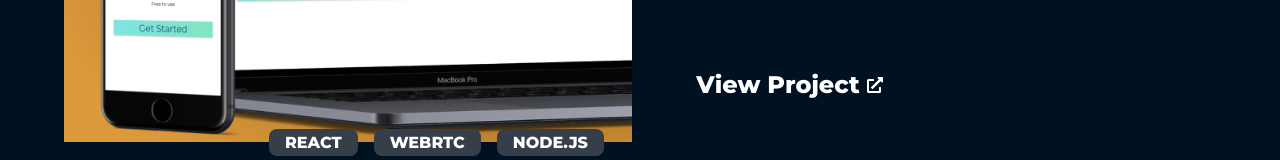
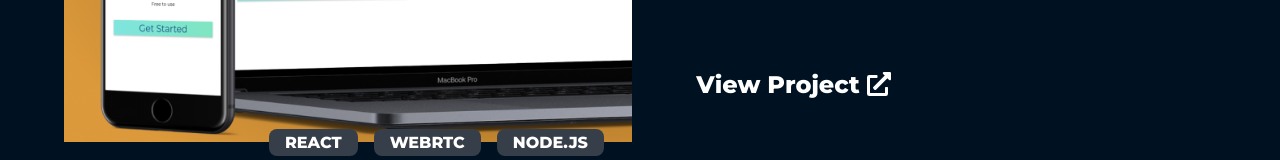
Before and after one commit to brian-cross/portfolio-site, a Next.js app: page / in a window 1280 px wide. Shown: the part 1372-1532 px from the top of the page. Built offline with nearby package versions, Linux system fonts and the light colour scheme.

Commit message:
Added key prop

```diff
--- a/components/PortfolioItem.js
+++ b/components/PortfolioItem.js
@@ -1,4 +1,6 @@
 import Image from "next/image";
+import { FontAwesomeIcon } from "@fortawesome/react-fontawesome";
+import { faExternalLinkAlt } from "@fortawesome/free-solid-svg-icons";
 import spacing from "../styles/spacing";
 import theme from "../styles/theme";
 
@@ -21,8 +23,10 @@
           </div>
           {tags ? (
             <div className="tags">
-              {tags.map(tag => (
-                <span className="tag">{tag}</span>
+              {tags.map((tag, i) => (
+                <span className="tag" key={i}>
+                  {tag}
+                </span>
               ))}
             </div>
           ) : null}
@@ -33,8 +37,7 @@
           </div>
           <div className="link">
             <a href={link} target="_blank">
-              View Project{" "}
-              <img src="/external-link-alt-solid.svg" height="16"></img>
+              View Project <FontAwesomeIcon icon={faExternalLinkAlt} />
             </a>
           </div>
         </div>
```
